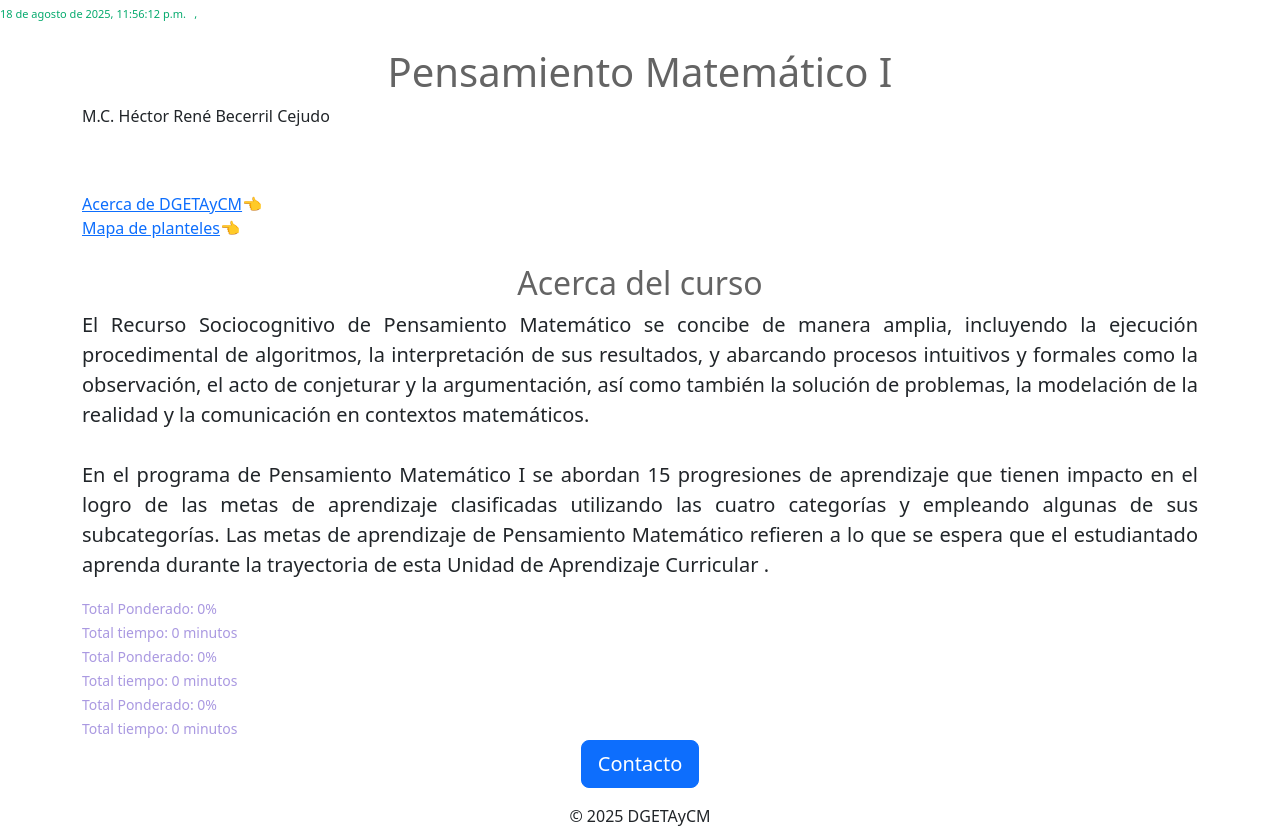
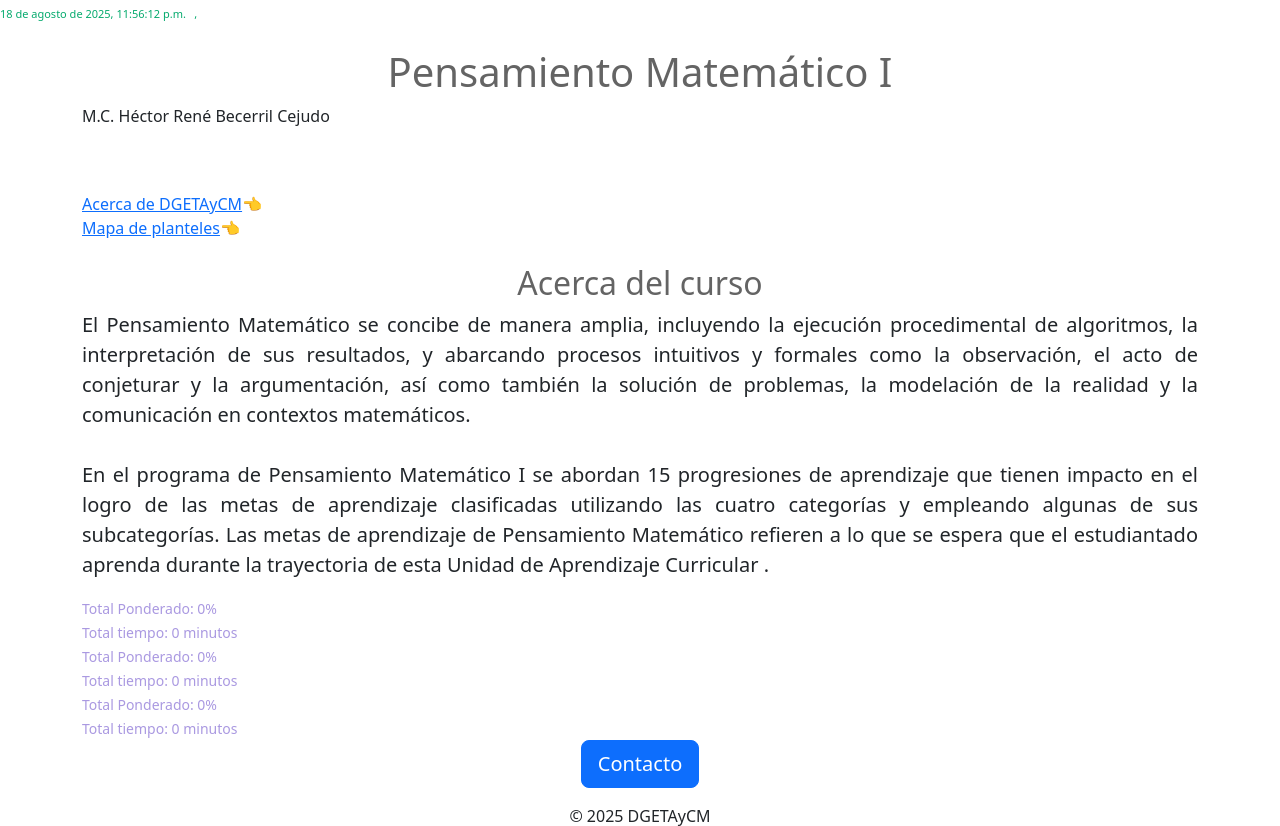
Before and after one commit to renebec/Math1-2025, a Flask app: template templates/home.html in a window 1280 px wide. Shown: the part 288-1114 px from the top of the page. Run offline with Flask 3, Linux system fonts and the light colour scheme; the template is opened without the code that fills it, so the values that code supplies are empty.

Commit message:
intro content

```diff
--- a/templates/home.html
+++ b/templates/home.html
@@ -93,10 +93,10 @@
         <h2 class="text-center mt-4 mb-2" style="color:rgb(100,100,100);">
             Acerca del curso
         </h2>
-        <p class="lead">El Recurso Sociocognitivo de Pensamiento Matemático se concibe             de manera amplia, incluyendo la ejecución procedimental de algoritmos, la              interpretación de sus resultados, y abarcando procesos intuitivos y                    formales como la observación, el acto de conjeturar y la argumentación,                así como también la solución de problemas, la modelación de la realidad y              la comunicación en contextos matemáticos.
+        <p class="lead">El Pensamiento Matemático se concibe             de manera amplia, incluyendo la ejecución procedimental de algoritmos, la interpretación de sus resultados, y abarcando procesos intuitivos y formales como la observación, el acto de conjeturar y la argumentación, así como también la solución de problemas, la modelación de la realidad y la comunicación en contextos matemáticos.
             <br>
             <br>
-            En el programa de Pensamiento Matemático I se abordan 15 progresiones de               aprendizaje que tienen impacto en el logro de las metas de aprendizaje                 clasificadas utilizando las cuatro categorías y empleando algunas de sus               subcategorías. Las metas de aprendizaje de Pensamiento Matemático refieren             a lo que se espera que el estudiantado aprenda durante la trayectoria de               esta Unidad de Aprendizaje Curricular .</p>
+En el programa de Pensamiento Matemático I se abordan 15 progresiones de aprendizaje que tienen impacto en el logro de las metas de aprendizaje clasificadas utilizando las cuatro categorías y empleando algunas de sus subcategorías. Las metas de aprendizaje de Pensamiento Matemático refieren a lo que se espera que el estudiantado aprenda durante la trayectoria de esta Unidad de Aprendizaje Curricular .</p>
 
         <div>
             {% set item = (pg | selectattr('parcial', 'equalto', 'Parcial 1') |                 first) %}
```
